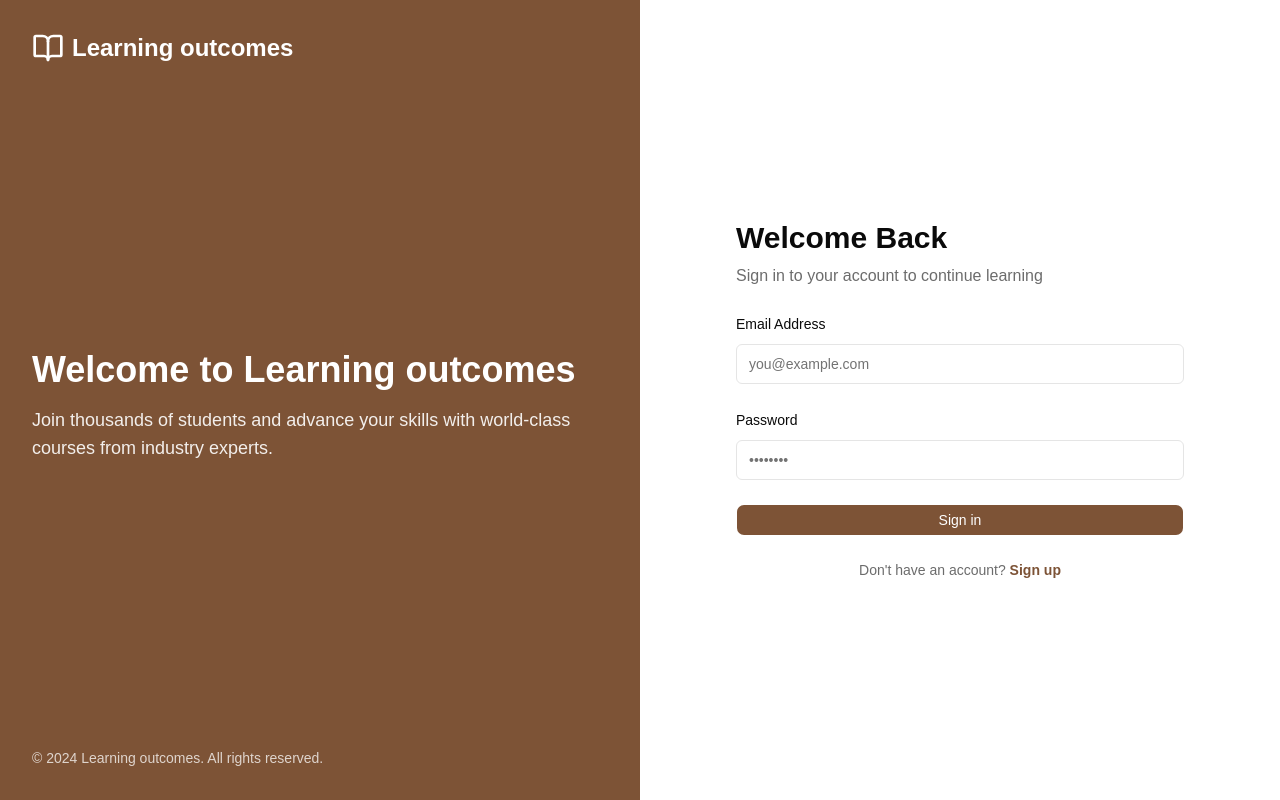
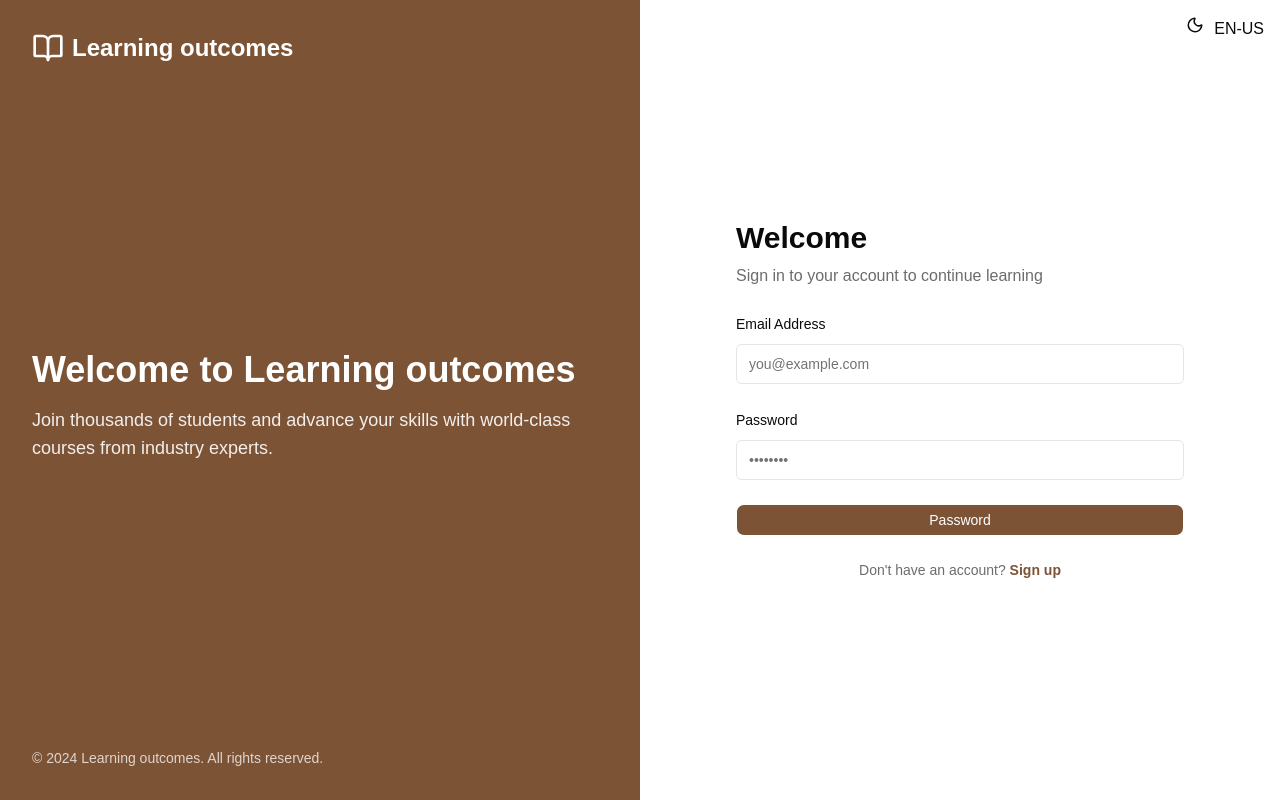
Before and after one commit to SILAMEAS/kim-online-course, a React (Vite) app: page /login in a window 1280 px wide. Built offline with nearby package versions, Linux system fonts and the light colour scheme.

Commit message:
i18n-login

```diff
--- a/src/components/auth/login-form.tsx
+++ b/src/components/auth/login-form.tsx
@@ -1,27 +1,22 @@
-import {  useEffect, useState } from "react";
-import { useNavigate } from "react-router-dom";
-import { useDispatch } from "react-redux";
-import { useForm } from "react-hook-form";
-import { zodResolver } from "@hookform/resolvers/zod";
-import { loginSchema, LoginFormData } from "@/lib/validations/schemas";
+import {useEffect, useState} from "react";
+import {useNavigate} from "react-router-dom";
+import {useDispatch} from "react-redux";
+import {useForm} from "react-hook-form";
+import {zodResolver} from "@hookform/resolvers/zod";
+import {LoginFormData, loginSchema} from "@/lib/validations/schemas";
 
-import { Button } from "@/components/ui/button";
-import {
-  Form,
-  FormControl,
-  FormField,
-  FormItem,
-  FormLabel,
-  FormMessage,
-} from "@/components/ui/form";
-import { Input } from "@/components/ui/input";
-import { toast } from "sonner";
-import { Loader2 } from "lucide-react";
-import {  useLoginMutation } from "@/lib/api/apiSlice";
+import {Button} from "@/components/ui/button";
+import {Form, FormControl, FormField, FormItem, FormLabel, FormMessage,} from "@/components/ui/form";
+import {Input} from "@/components/ui/input";
+import {toast} from "sonner";
+import {Loader2} from "lucide-react";
+import {useLoginMutation} from "@/lib/api/apiSlice";
 import Cookies from "js-cookie";
-import { setLoading } from "@/lib/redux/slices/courses.slice";
+import {setLoading} from "@/lib/redux/slices/courses.slice";
+import {useTranslation} from "react-i18next";
 
 export function LoginForm() {
+  const {t}=useTranslation();
   const navigate = useNavigate();
   const dispatch = useDispatch();
   const [isLoading, setIsLoadingLocal] = useState(false);
@@ -77,7 +72,7 @@ export function LoginForm() {
           name="email"
           render={({ field }) => (
             <FormItem>
-              <FormLabel>Email Address</FormLabel>
+              <FormLabel>{t("form.form_email")}</FormLabel>
               <FormControl>
                 <Input
                   type="email"
@@ -96,7 +91,7 @@ export function LoginForm() {
           name="password"
           render={({ field }) => (
             <FormItem>
-              <FormLabel>Password</FormLabel>
+              <FormLabel>{t("form.form_password")}</FormLabel>
               <FormControl>
                 <Input
                   type="password"
@@ -112,7 +107,7 @@ export function LoginForm() {
 
         <Button type="submit" className="w-full" disabled={isLoading}>
           {isLoading && <Loader2 className="mr-2 h-4 w-4 animate-spin" />}
-          {isLoading ? "Signing in..." : "Sign in"}
+          {isLoading ? t("form.form_password")+"..." : t("form.form_password")}
         </Button>
       </form>
     </Form>
--- a/src/components/layout/AuthLayout.tsx
+++ b/src/components/layout/AuthLayout.tsx
@@ -1,9 +1,16 @@
-import { Link, Outlet } from "react-router-dom";
-import { BookOpen } from "lucide-react";
+import {Link, Outlet} from "react-router-dom";
+import {BookOpen} from "lucide-react";
+import TriggerTheme from "@/components/providers/theme/TriggerTheme.tsx";
+import TriggerLanguage from "@/components/providers/i18n/TriggerLanguage.tsx";
 
 export default function AuthLayout() {
+
   return (
-    <div className="min-h-screen flex flex-col md:flex-row">
+    <div className="min-h-screen flex flex-col md:flex-row h-full">
+      <div className={"fixed space-x-2.5 right-4 top-4"}>
+        <TriggerTheme/>
+        <TriggerLanguage/>
+      </div>
       {/* Left Side - Branding */}
       <div className="hidden md:flex md:w-1/2 bg-primary text-primary-foreground flex-col justify-between p-8">
         <Link to="/" className="flex items-center gap-2 font-bold text-2xl">
--- a/src/components/providers/theme/theme-provider.tsx
+++ b/src/components/providers/theme/theme-provider.tsx
@@ -1,5 +1,3 @@
-"use client";
-
 import React, {createContext, useContext, useEffect, useState} from "react";
 
 type Theme = "dark" | "light" | "system";
--- a/src/i18n/index.ts
+++ b/src/i18n/index.ts
@@ -10,15 +10,11 @@ i18n
     .use(initReactI18next)
     .init({
         resources: {
-            en: {translation: en},
-            km: {translation: km}
+            en: { translation: en },
+            km: { translation: km }
         },
         fallbackLng: "en",
-        debug: true,
-
-        interpolation: {
-            escapeValue: false
-        }
+        interpolation: { escapeValue: false }
     });
 
 export default i18n;
--- a/src/i18n/locales/en/translation.json
+++ b/src/i18n/locales/en/translation.json
@@ -1,4 +1,16 @@
 {
-  "welcome": "Welcome",
-  "login": "Login"
+  "loginPage": {
+    "welcome": "Welcome",
+    "login": "Login",
+    "welcome_to_learning_outcomes": "Welcome to Learning outcomes",
+    "join_our_website": "Join thousands of students and advance your skills with world-class courses from industry experts.",
+    "login_continue_learning": "Sign in to your account to continue learning",
+    "not_have_acc": "Don't have an account?"
+  },
+  "form": {
+    "form_email": "Email Address",
+    "form_password": "Password",
+    "sign_up": "Sign up",
+    "sign_in": "Sign in"
+  }
 }
--- a/src/i18n/locales/km/translation.json
+++ b/src/i18n/locales/km/translation.json
@@ -1,4 +1,16 @@
 {
+  "loginPage": {
   "welcome": "សូមស្វាគមន៍",
-  "login": "ចូលគណនី"
+  "login": "ចូលគណនី",
+  "welcome_to_learning_outcomes": "សូមស្វាគមន៍មកកាន់ Learning outcomes",
+  "join_our_website": "ចូលរួមជាមួយសិស្សរាប់ពាន់នាក់ និងបង្កើនជំនាញរបស់អ្នកជាមួយនឹងវគ្គសិក្សាលំដាប់ពិភពលោកពីអ្នកជំនាញក្នុងឧស្សាហកម្ម",
+  "login_continue_learning": "ចូលគណនីរបស់អ្នកដើម្បីបន្តការរៀនសូត្រ",
+  "not_have_acc": "មិនមានគណនីទេ?"
+  },
+  "form": {
+    "form_email": "អាសយដ្ឋានអ៊ីមែល",
+    "form_password": "ពាក្យសម្ងាត់",
+    "sign_up": "ចុះឈ្មោះ",
+    "sign_in": "ចូល"
+  }
 }
--- /dev/null
+++ b/src/i18n/react-i18next.d.ts
@@ -0,0 +1,10 @@
+import "react-i18next";
+
+declare module "react-i18next" {
+    interface CustomTypeOptions {
+        defaultNS: "translation";
+        resources: {
+            translation: typeof import("./locales/en/translation.json");
+        };
+    }
+}
--- a/src/pages/Login.tsx
+++ b/src/pages/Login.tsx
@@ -1,25 +1,27 @@
-import { Link } from "react-router-dom";
-import { LoginForm } from "@/components/auth/login-form";
+import {Link} from "react-router-dom";
+import {LoginForm} from "@/components/auth/login-form";
+import {useTranslation} from "react-i18next";
 
 export default function LoginPage() {
+    const {t}=useTranslation();
   return (
     <div className="space-y-6">
       <div className="space-y-2">
-        <h2 className="text-3xl font-bold">Welcome Back</h2>
+        <h2 className="text-3xl font-bold">{t("loginPage.welcome")}</h2>
         <p className="text-foreground/60">
-          Sign in to your account to continue learning
+            {t("loginPage.login_continue_learning")}
         </p>
       </div>
 
       <LoginForm />
 
       <div className="text-center text-sm">
-        <span className="text-foreground/60">Don't have an account? </span>
+        <span className="text-foreground/60">{t("loginPage.not_have_acc")} </span>
         <Link
           to="/register"
           className="font-semibold text-primary hover:underline"
         >
-          Sign up
+            {t("form.sign_up")}
         </Link>
       </div>
     </div>
--- a/tsconfig.json
+++ b/tsconfig.json
@@ -1,5 +1,6 @@
 {
   "compilerOptions": {
+    "esModuleInterop": true,
     "target": "ESNext",
     "lib": ["DOM", "DOM.Iterable", "ESNext"],
     "module": "ESNext",
```
Also changed, not shown: 5 other files (tests, documents, lock files or other folders).
